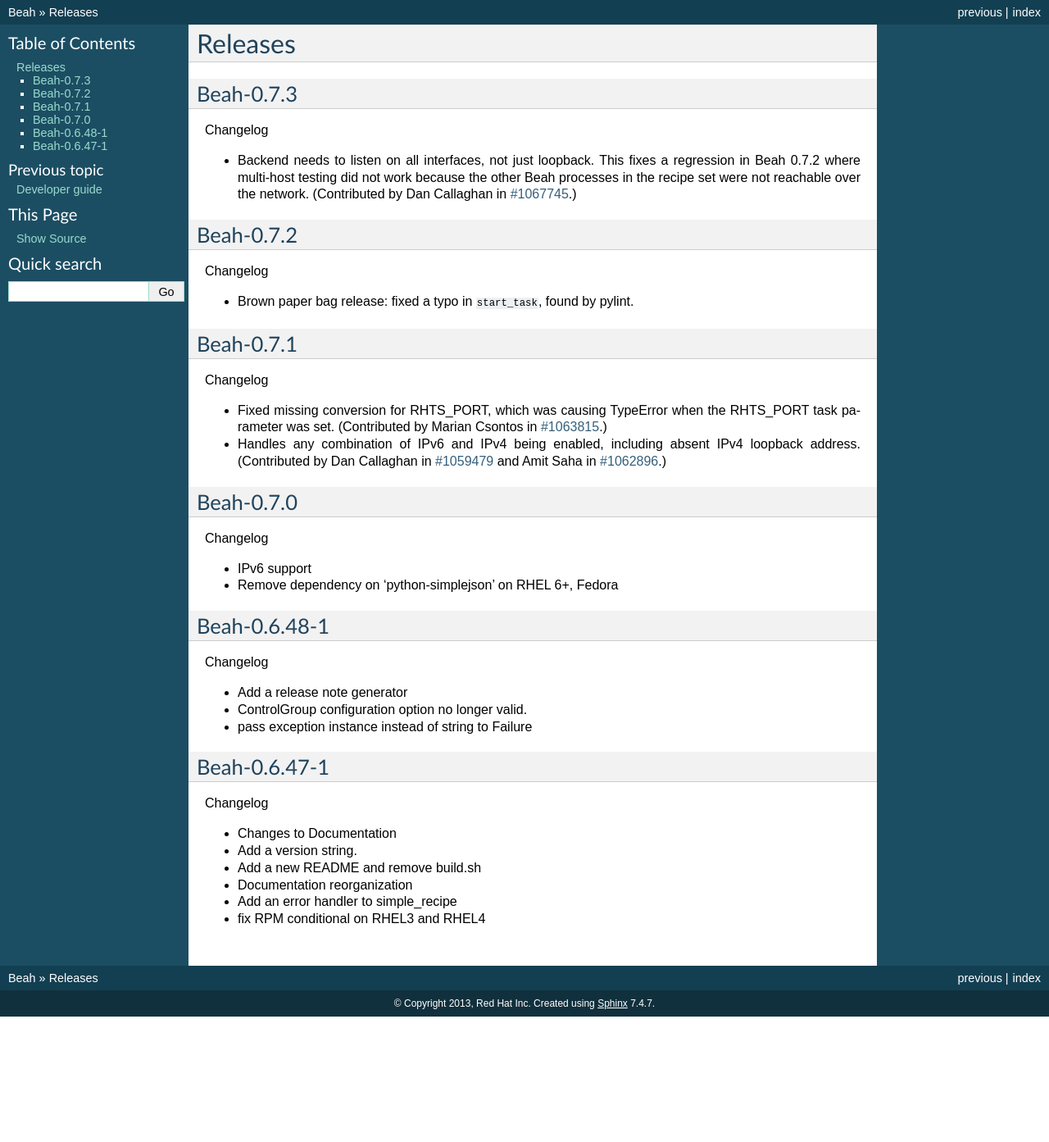
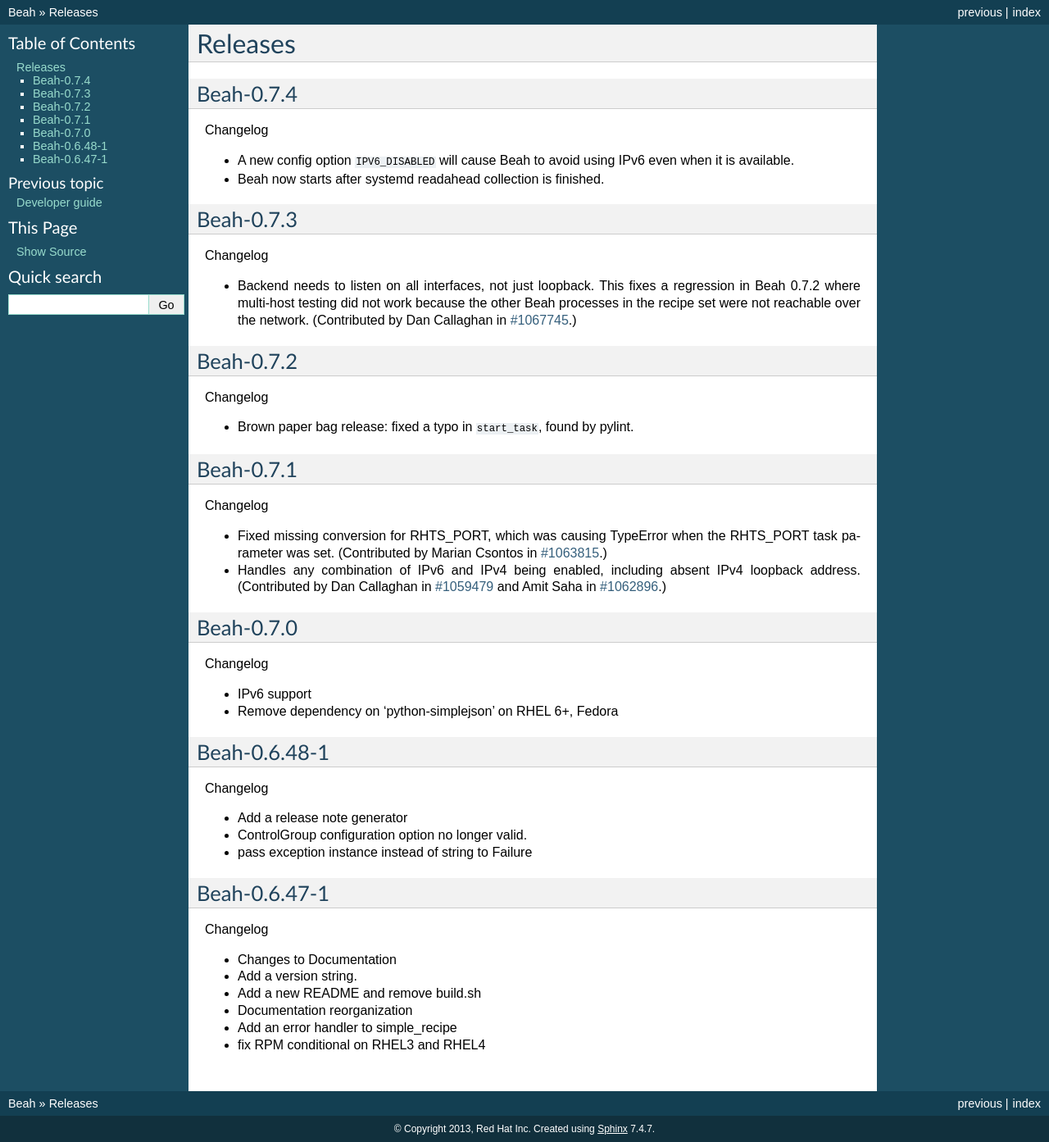
Before and after one commit to beaker-project/beah, a Sphinx documentation site: the page built from documentation/releases.rst, in a window 1280 px wide. Shown: the whole page at 82% size. Built offline with Sphinx 7.4.7, drawn with Linux system fonts in a browser that asks for light colours; before the commit the page ends 1240 px from its top, so only the background shows below that.

Commit message:
changelog for 0.7.4
Change-Id: Iaca5132ae36fdeb5ff597c9197b7d986c9febeaf

```diff
--- a/documentation/releases.rst
+++ b/documentation/releases.rst
@@ -1,5 +1,14 @@
 Releases
 --------
+
+Beah-0.7.4
+==========
+
+Changelog
+
+- A new config option ``IPV6_DISABLED`` will cause Beah to avoid using IPv6
+  even when it is available.
+- Beah now starts after systemd readahead collection is finished.
 
 Beah-0.7.3
 ==========
```
